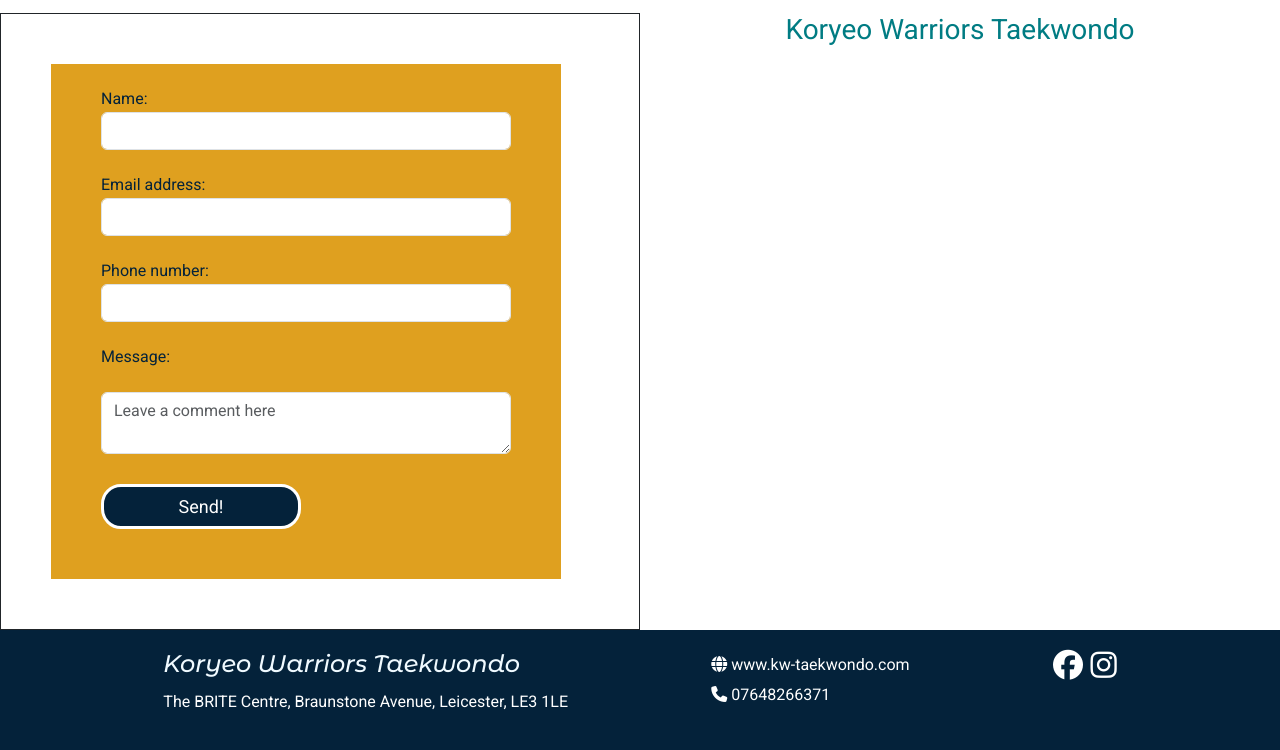
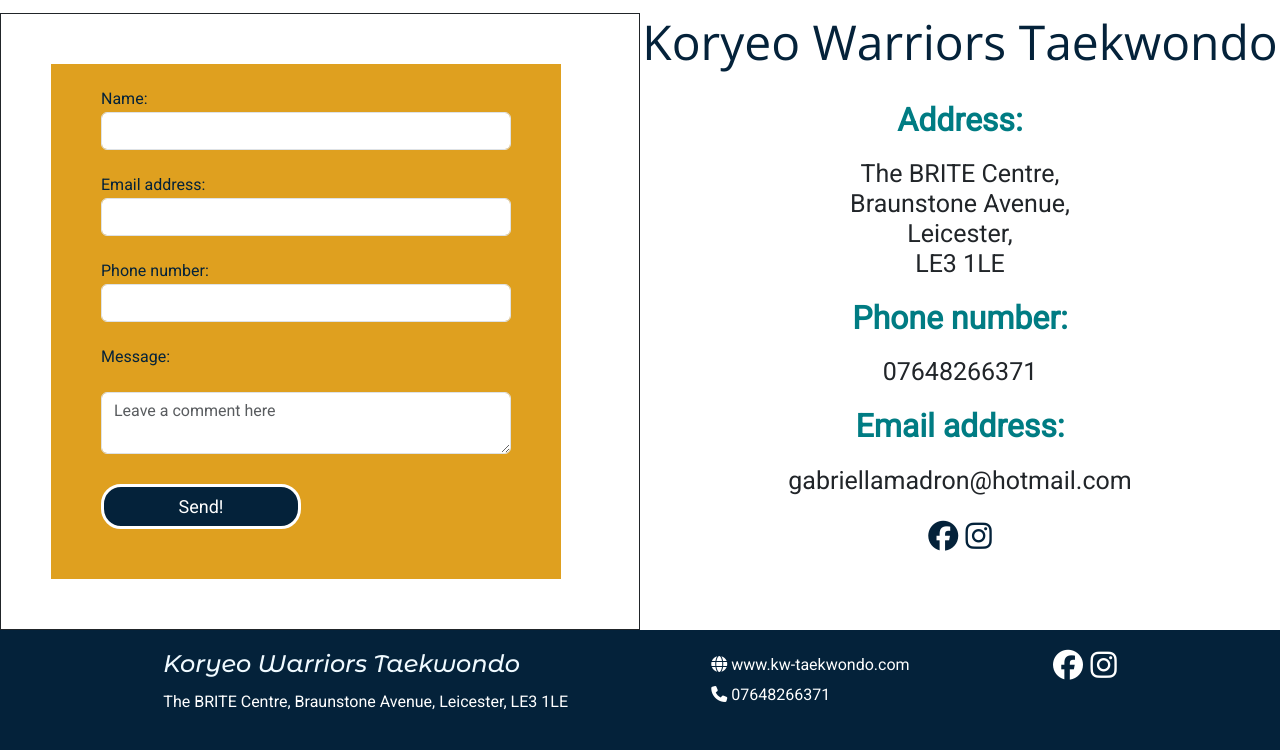
Before and after one commit to nhamidi90/kw-taekwondo, a plain HTML site: page contact.html in a window 1280 px wide. Shown: the part 755-1505 px from the top of the page. Drawn offline with nearby package versions, Linux system fonts and the light colour scheme.

Commit message:
Add contact information

```diff
--- a/assets/css/style.css
+++ b/assets/css/style.css
@@ -25,8 +25,10 @@ p {
 
 h2 {
     margin-bottom: 20px;
+    margin-top: 20px;
     text-align: center;
     color: #007C83;
+    font-weight: bold;
 }
 
 h3 {
@@ -278,9 +280,24 @@ li a {
     color: #04223a;
 }
 
-#contact-info {
+#contact-info-container {
     width: 50%;
     float:right;
+    text-align: center;
+}
+
+.contact-info p {
+    font-size: 25px;
+    margin:auto;
+}
+
+.social-icons-dark {
+    font-size: 30px;
+  padding: 25px;
+}
+
+.social-icons-dark a {
+    color:#04223a;
 }
 /*------------------footer*/
 
--- a/contact.html
+++ b/contact.html
@@ -62,10 +62,34 @@
     </div>
 
 
+        <div id="contact-info-container">
 
-        <div id="contact-info">
-            <h3>Koryeo Warriors Taekwondo</h3>
-            <p></p>
+            <h1 class="headings">Koryeo Warriors Taekwondo</h1>
+            <div class="contact-info">
+
+            <h2>Address:</h2>
+            <p>The BRITE Centre,
+            <br>Braunstone Avenue,
+            <br>Leicester,
+            <br>LE3 1LE
+        </p>
+
+            <h2>Phone number:</h2>
+                <p>
+                    07648266371
+                 </p>
+
+            <h2>Email address:</h2>
+                <p>
+                    gabriellamadron@hotmail.com
+                </p>
+
+            <div class="social-icons-dark">
+                <a href="https://www.facebook.com" target="_blank"><i class="fa-brands fa-facebook"></i></a>
+            <a href="https://www.instagram.com" target="_blank"><i class="fa-brands fa-instagram"></i></a>
+            </div>
+
+        </div>
         </div>
     </section>
 
```
